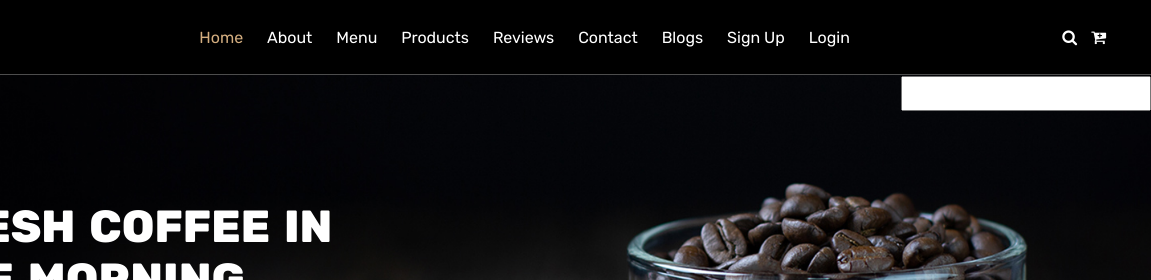
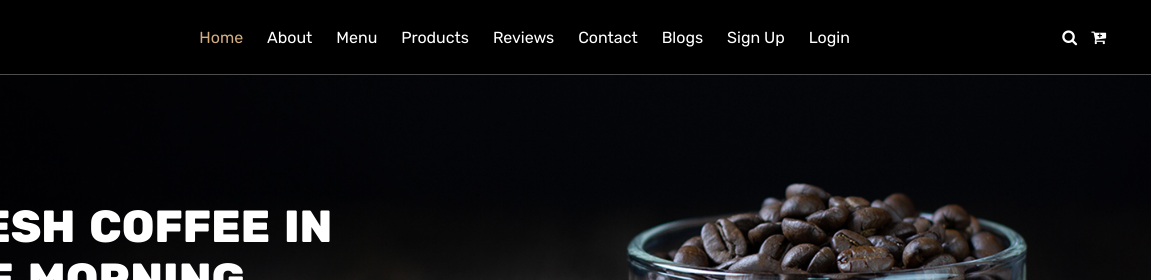
Before and after one commit to Oviawe007/coffe-website, a plain HTML site: page index.html in a window 1280 px wide. Shown: the top 280 px of the page, 129-1280 px from the left. Drawn offline with Linux system fonts and the light colour scheme.

Commit message:
search bar ammended and closure added

```diff
--- a/style.css
+++ b/style.css
@@ -98,7 +98,7 @@ header {
 .search-form input {
   width: 100%;
   padding: 6px;
-  display: block;
+  display: none;
   font-size: 16px;
 }
 .cartItem{
```
